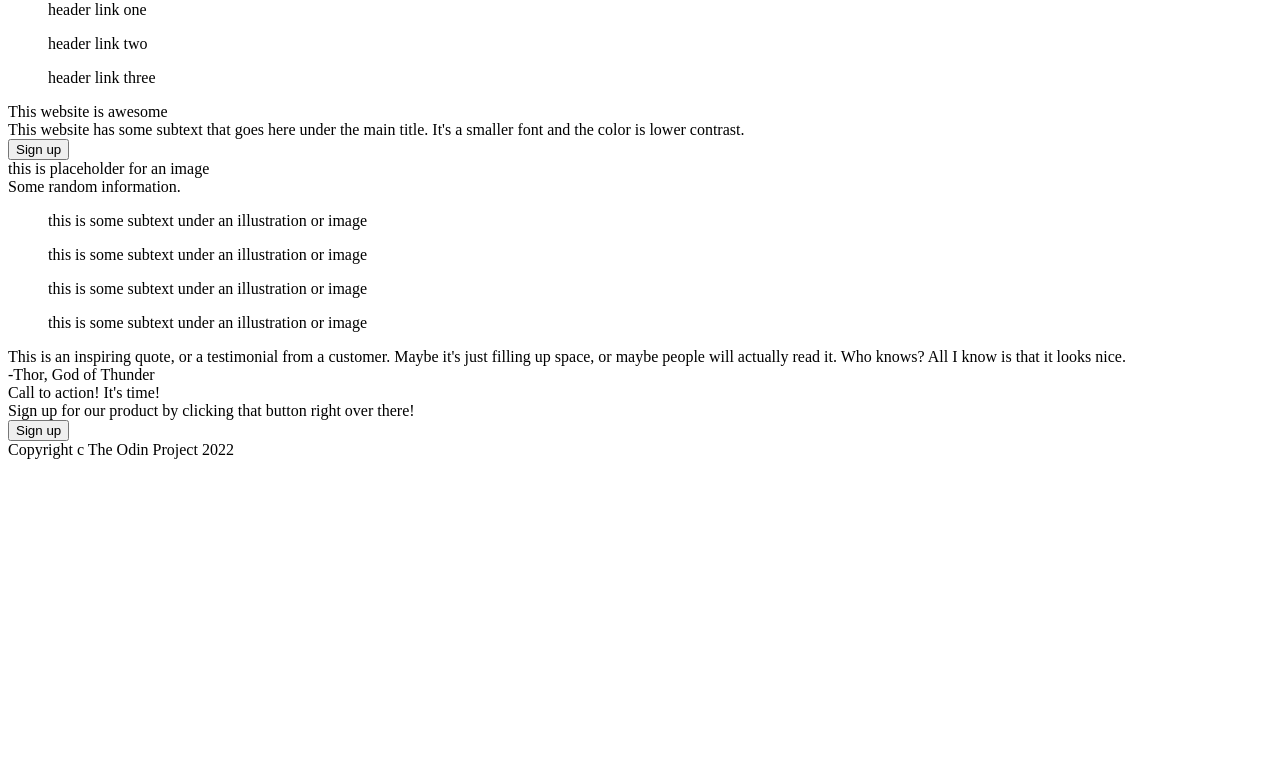
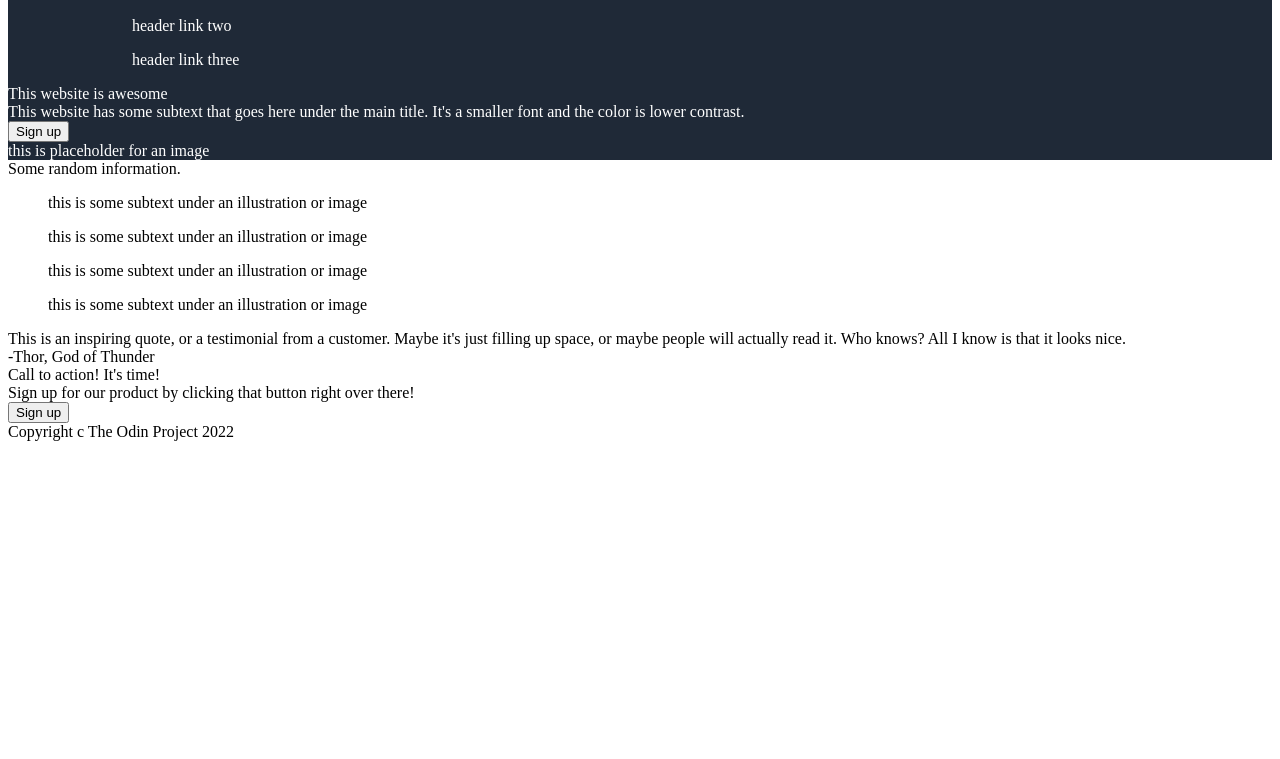
Before and after one commit to sakshichauhan06/landing-page, a plain HTML site: page index.html in a window 1280 px wide. Shown: the part 41-800 px from the top of the page. Drawn offline with Linux system fonts and the light colour scheme.

Commit message:
Third commit

```diff
--- a/index.html
+++ b/index.html
@@ -4,6 +4,7 @@
     <meta charset="UTF-8">
     <meta http-equiv="X-UA-Compatible" content="IE=edge">
     <meta name="viewport" content="width=device-width, initial-scale=1.0">
+    <link rel="stylesheet" href="style.css">
     <title>Odin Landing Page</title>
 </head>
 <body>
--- a/style.css
+++ b/style.css
@@ -0,0 +1,12 @@
+.one {
+    background-color: #1F2937;
+    color: #fff;
+}
+
+.header {
+    display: flex;
+}
+
+.header-link {
+    flex-direction: ;
+}
```
